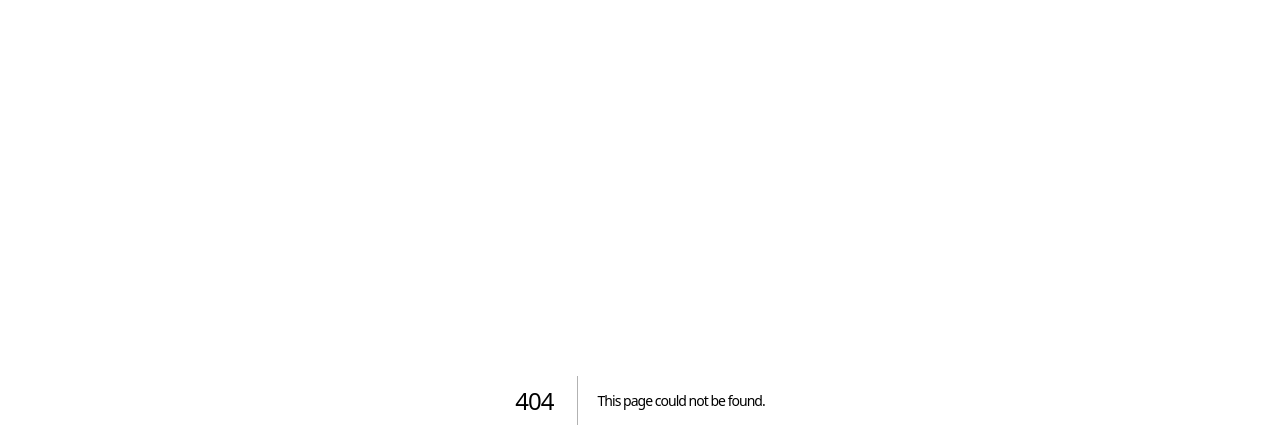
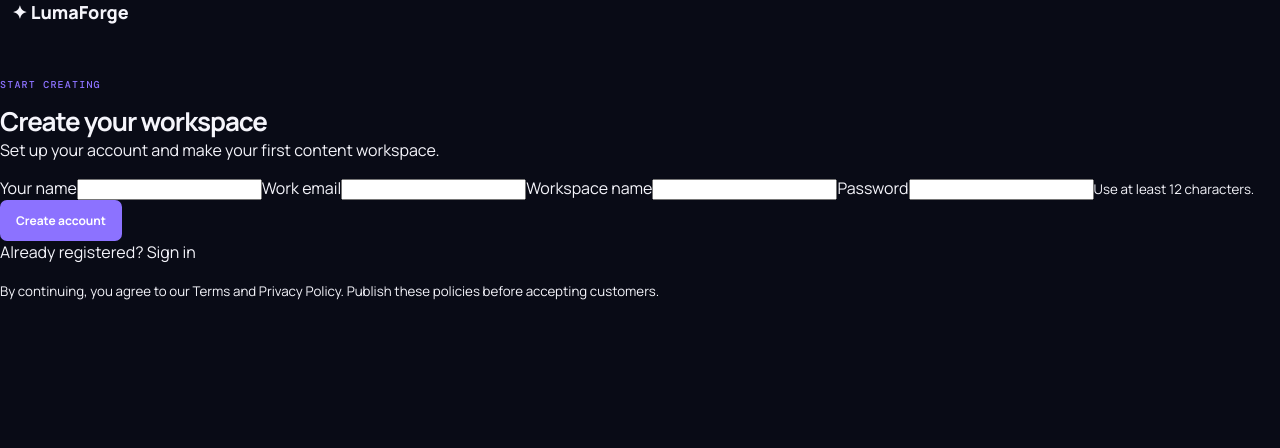
Before and after one commit to Angel-pure/lumaforge, a Next.js app: page /signup in a window 1280 px wide. Before the commit this address had no page. Shown: the top 448 px of the page. Built offline with nearby package versions, Linux system fonts and the light colour scheme.

Commit message:
feat: add workspace signup interface

```diff
--- /dev/null
+++ b/app/signup/page.tsx
@@ -0,0 +1,37 @@
+"use client";
+
+import { FormEvent, useState } from "react";
+import Link from "next/link";
+import { useRouter } from "next/navigation";
+
+export default function SignupPage() {
+  const router = useRouter();
+  const [error, setError] = useState("");
+  const [busy, setBusy] = useState(false);
+
+  async function submit(event: FormEvent<HTMLFormElement>) {
+    event.preventDefault();
+    setError("");
+    setBusy(true);
+    const form = new FormData(event.currentTarget);
+    const response = await fetch("/api/auth/signup", {
+      method: "POST",
+      headers: { "Content-Type": "application/json" },
+      body: JSON.stringify({
+        name: form.get("name"),
+        email: form.get("email"),
+        password: form.get("password"),
+        workspaceName: form.get("workspaceName"),
+      }),
+    }).catch(() => null);
+    const data = await response?.json().catch(() => ({}));
+    if (!response?.ok) {
+      setError(data?.error || "Could not create your account. Please try again.");
+      setBusy(false);
+      return;
+    }
+    router.push("/studio");
+  }
+
+  return <main className="auth-wrap"><section className="auth-card"><Link className="brand auth-brand" href="/">✦ LumaForge</Link><p className="eyebrow violet">START CREATING</p><h1>Create your workspace</h1><p className="auth-muted">Set up your account and make your first content workspace.</p><form className="auth-form" onSubmit={submit}><label>Your name<input autoComplete="name" name="name" maxLength={80} required /></label><label>Work email<input autoComplete="email" name="email" type="email" maxLength={254} required /></label><label>Workspace name<input name="workspaceName" maxLength={80} required /></label><label>Password<input autoComplete="new-password" name="password" type="password" minLength={12} maxLength={128} required /><small>Use at least 12 characters.</small></label>{error && <p className="form-error" role="alert">{error}</p>}<button className="button primary" disabled={busy}>{busy ? "Creating…" : "Create account"}</button></form><p className="auth-footer">Already registered? <Link href="/login">Sign in</Link></p><small className="legal-note">By continuing, you agree to our Terms and Privacy Policy. Publish these policies before accepting customers.</small></section></main>;
+}
```
